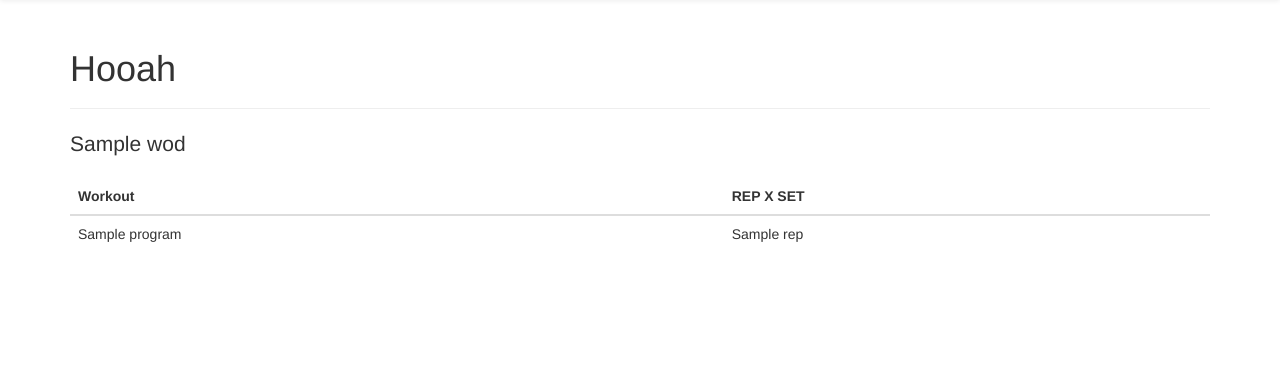
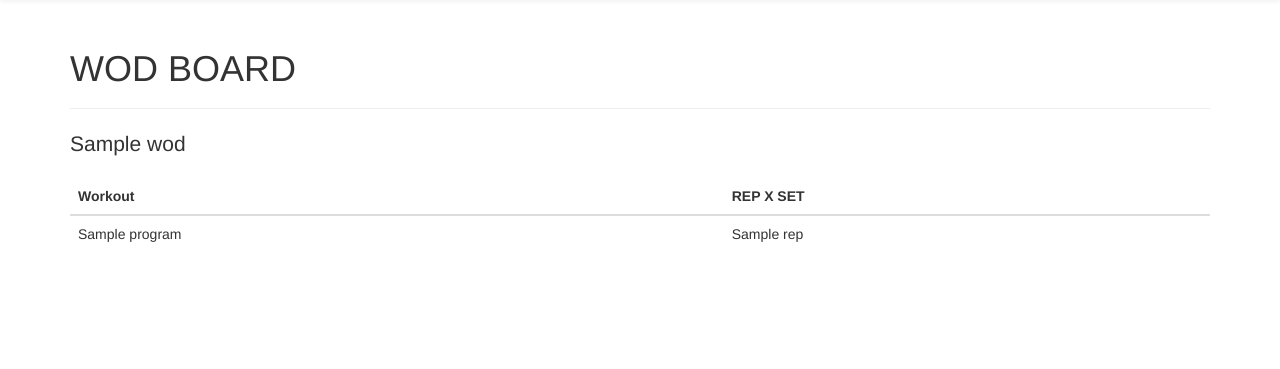
Before and after one commit to escacan/GymTracker, a Flask app: template templates/pages/placeholder.wod_board.html in a window 1280 px wide. Shown: the part 51-420 px from the top of the page. Run offline with Flask 2, Linux system fonts and the light colour scheme; the template is opened without the code that fills it: most values are stand-ins (such as "Sample title", 1, 10 or a date in 2020); some libraries are stand-ins or nearby versions.

Commit message:
change page title

```diff
--- a/templates/pages/placeholder.wod_board.html
+++ b/templates/pages/placeholder.wod_board.html
@@ -3,7 +3,7 @@
 {% block content %}
 
 <div class="page-header">
-  <h1>Hooah</h1>
+  <h1>WOD BOARD</h1>
 </div>
 
 <div>
```
